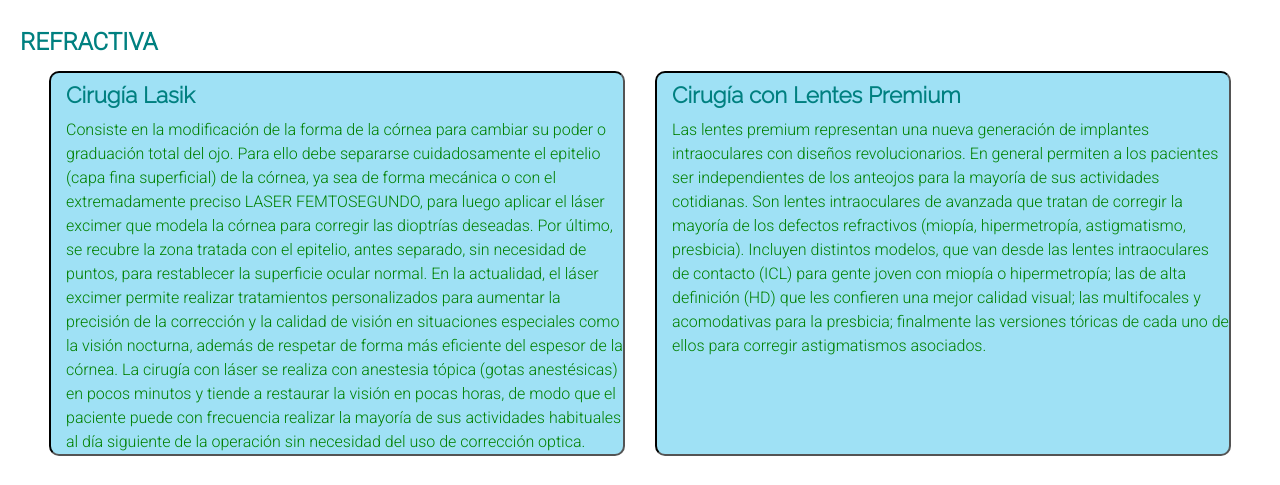
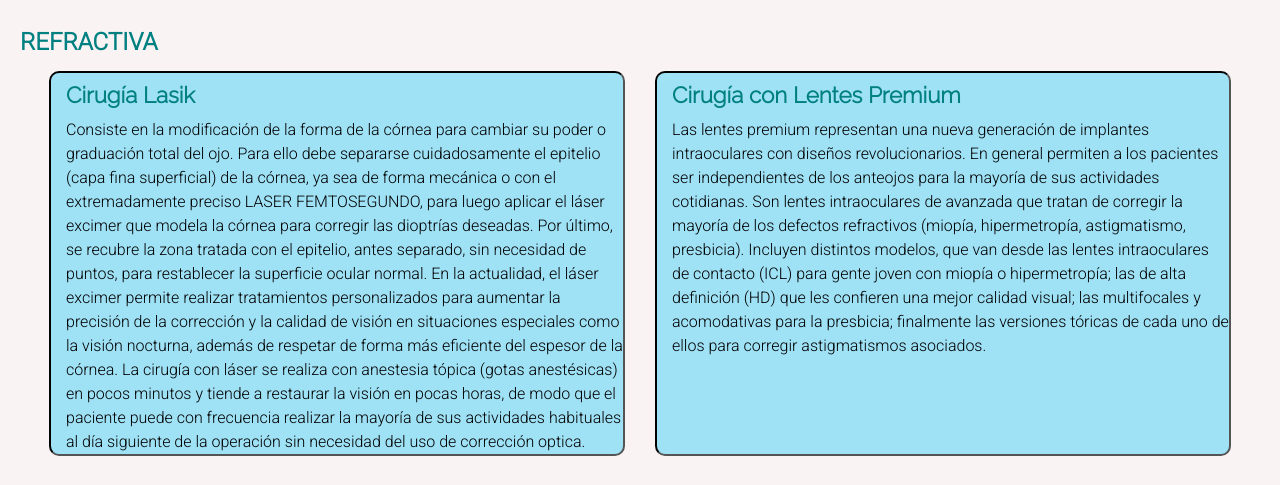
Before and after one commit to pcoronel86/Proyecto-Final, a website: page paginas/tratamiento.html in a window 1280 px wide. Shown: the part 236-721 px from the top of the page. Drawn offline with nearby package versions, Linux system fonts and the light colour scheme.

Commit message:
modificacion tratamiento

```diff
--- a/paginas/tratamiento.html
+++ b/paginas/tratamiento.html
@@ -17,7 +17,7 @@
     <title>Clínica Santa Lucia - Tratamiento</title>
 </head>
 
-<body>
+<body class="Btratamiento">
     <header>
         <h1 class="ocultar">Tratamientos Especializados</h1>
         <!--div para logo de la clinica-->
--- a/scss/_tratamientos.scss
+++ b/scss/_tratamientos.scss
@@ -1,22 +1,25 @@
 $colortitulos:#008080;
-$test: #008000;
+$test: #270404;
 $fondo:#9fe1f5;
 @mixin condicion($color){
     background-color:($color);
 
     @if $color == $fondo{
-        color:green
+        color:#000000
     }
          @else if $color == $test{
                 color:white
     }
             @else{
-                color:black
+                color:#a12323
          }
 
 }
 .h3{
     color: $colortitulos;
+}
+.Btratamiento{
+    background-color: #faf3f3;
 }
 
 .sectionTratamientos{
@@ -43,13 +46,13 @@ $fondo:#9fe1f5;
     border: 2px inset black;
 
 }
-.condicional{
-    @include condicion($test);
-}
+
 .article:hover{
     transition: 1s;
     transform: scale(1.1);
     box-shadow: 10px 5px 5px black;
+    @include condicion($test);
+
 }
 
 
```
Also changed, not shown: css/style.css.
